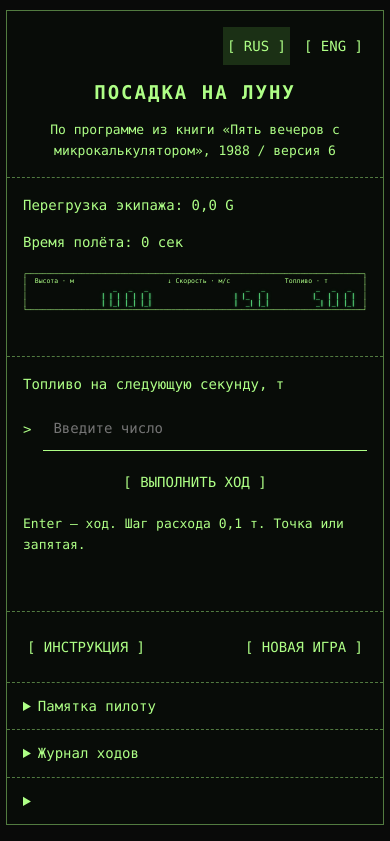
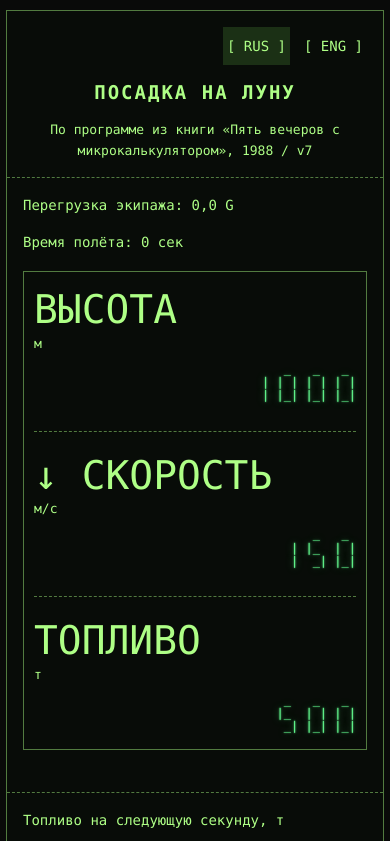
Before and after one commit to lyosh108-sudo/moon-landing, a plain HTML site: page index.html in a window 390 px wide. Shown: the top 841 px of the page. Drawn offline with Linux system fonts and the light colour scheme.

Commit message:
Improve mobile layout, shorten display animation.
Also removed test script button

```diff
--- a/index.html
+++ b/index.html
@@ -7,6 +7,7 @@
    Посадка на Луну
   </title>
   <style>
+
 :root {
   color-scheme: dark;
   --ink: #efbb69;
@@ -302,6 +303,41 @@ td,th {
   color: #ff9b8e;
 }
 
+@media (max-width: 600px) {
+  .screen.mobile-screen {
+    width: 100%;
+    border: 1px solid var(--line);
+    padding: 16px 10px;
+    font-size: 12px;
+    transform: none;
+  }
+
+  .mobile-instrument + .mobile-instrument {
+    margin-top: 28px;
+    border-top: 1px dashed var(--line);
+    padding-top: 22px;
+  }
+
+  .mobile-label {
+    font-size: 39.6px;
+    line-height: 1.1;
+    margin-bottom: 12px;
+    overflow-wrap: anywhere;
+  }
+
+  .mobile-unit {
+    display: block;
+    font-size: 13px;
+    margin-top: 5px;
+  }
+
+  .screen.mobile-screen pre {
+    text-align: right;
+  }
+
+}
+
+
   </style>
  </head>
  <body>
@@ -370,22 +406,15 @@ td,th {
     <p class="hint" id="loghint">
     </p>
    </details>
-   <details>
-    <summary id="testtitle">
-    </summary>
-    <button id="testbutton">
-    </button>
-    <p id="testresult" role="status">
-    </p>
-   </details>
   </main>
   <script>
+
 
 // Physical constants
 const G0=9.80665,
 FT=1/0.3048;
 
-// Simulation engine — original calculation order
+// Simulation engine
 class Game {
   constructor() {
     this.h=1000;
@@ -412,17 +441,17 @@ class Game {
       this.done=true;
       this.grade=Math.min(9, Math.floor(-this.h+Math.abs(this.v)+1));
     }
-    this.rows.push({
+    this.rows.push( {
       t:this.t, s, b, h:this.h, v:this.v, m:this.m, g:this.g
     }
     );
   }
 }
-
-// G-load markers and reference-flight verification
 function mark(g) {
   return g>9?' (Х!!!Х)':g>=6?' (!!!)':g>=3?' (!)':'';
 }
+
+// Internal reference-flight verification (not shown in the interface)
 function test() {
   let g=new Game();
   let n=0;
@@ -459,7 +488,7 @@ function test() {
 const strings= {
   ru: {
     title:'ПОСАДКА НА ЛУНУ',
-    subtitle:'По программе из книги «Пять вечеров с микрокалькулятором», 1988 / версия 6',
+    subtitle:'По программе из книги «Пять вечеров с микрокалькулятором», 1988 / v7',
     height:'Высота',
     down:'Скорость снижения',
     up:'Скорость подъёма',
@@ -518,7 +547,7 @@ const strings= {
   ,
   en: {
     title:'MOON LANDING',
-    subtitle:'Based on “Five Evenings with a Microcalculator”, 1988 / version 6',
+    subtitle:'Based on “Five Evenings with a Microcalculator”, 1988 / v7',
     height:'Altitude',
     down:'Descent speed',
     up:'Ascent speed',
@@ -575,17 +604,14 @@ const strings= {
     'Switching languages does not alter the flight. Distance is shown in feet and speed in ft/sec. Fuel always uses metric tonnes (t), not US or imperial tons.']
   }
 }
-
-// Application state and formatting
 let lang='ru',
 game=new Game(),
 errorKey='',
-testShown=false,
 busy=false,
 epoch=0,
 phase='result';
 const $=id=>document.getElementById(id);
-const f=(n, d=1)=>n.toLocaleString(lang==='ru'?'ru-RU':'en-US', {
+const f=(n, d=1)=>n.toLocaleString(lang==='ru'?'ru-RU':'en-US',  {
   minimumFractionDigits:d, maximumFractionDigits:d
 }
 );
@@ -596,7 +622,7 @@ function p(parent, text, cls='') {
   parent.append(e);
 }
 
-// Interface rendering
+// Desktop and mobile interface rendering
 function render() {
   const s=strings[lang],
   k=lang==='en'?FT:1;
@@ -604,7 +630,7 @@ function render() {
   document.title=s.title;
   $('rus').setAttribute('aria-pressed', String(lang==='ru'));
   $('eng').setAttribute('aria-pressed', String(lang==='en'));
-  for(const id of['title', 'subtitle', 'label', 'step', 'help', 'instructions', 'restart', 'manualtitle', 'logtitle', 'loghint', 'testtitle', 'testbutton'])$(id).textContent=s[id];
+  for(const id of['title', 'subtitle', 'label', 'step', 'help', 'instructions', 'restart', 'manualtitle', 'logtitle', 'loghint'])$(id).textContent=s[id];
   $('burn').placeholder=s.placeholder;
   $('error').textContent=errorKey?s[errorKey]:'';
   const ins=$('instruments');
@@ -627,6 +653,46 @@ function render() {
     screen.append(el);
     return el;
   }
+  const mobile=window.matchMedia('(max-width: 600px)').matches;
+  if(mobile) {
+    screen.classList.add('mobile-screen');
+    const names=[s.height,
+    lang==='ru'?'Скорость':'Speed',
+    s.fuel];
+    const units=[s.distance,
+    s.speed,
+    s.mass];
+    const values=[game.h*k,
+    game.v*k,
+    game.m];
+    const widths=[30,
+    26,
+    18];
+    for(let i=0; i<3; i++) {
+      const instrument=document.createElement('div');
+      instrument.className='mobile-instrument';
+      const label=document.createElement('div');
+      label.className='mobile-label';
+      if(i===1) {
+        const arrow=document.createElement('span');
+        arrow.textContent=game.v<0?'↑ ':game.v>0?'↓ ':'  ';
+        if(game.v<0)arrow.className='arrow-up';
+        label.append(arrow);
+      }
+      label.append(document.createTextNode(names[i].toUpperCase()));
+      const unit=document.createElement('span');
+      unit.className='mobile-unit';
+      unit.textContent=units[i];
+      label.append(unit);
+      const digits=document.createElement('pre');
+      digits.className='digits';
+      digits.textContent=segmentField(values[i], widths[i], phase==='all', i).join('\n');
+      digits.setAttribute('aria-label', names[i]+': '+f(values[i])+' '+units[i]);
+      instrument.append(label, digits);
+      screen.append(instrument);
+    }
+  }
+  else {
     line('┌'+'─'.repeat(86)+'┐');
     const widths=[30,
     26,
@@ -651,6 +717,7 @@ function render() {
       el.append(digits, document.createTextNode('  │'));
     }
     line('└'+'─'.repeat(86)+'┘');
+  }
   wrap.append(screen);
   ins.append(wrap);
   const status=document.createElement('div');
@@ -660,7 +727,7 @@ function render() {
   $('step').disabled=busy;
   $('burn').disabled=busy;
   requestAnimationFrame(()=> {
-    if(!screen.isConnected)return; const scale=Math.min(1, wrap.clientWidth/screen.offsetWidth); screen.style.transform='scale('+scale+')'; wrap.style.height=screen.offsetHeight*scale+'px';
+    if(mobile||!screen.isConnected)return; const scale=Math.min(1, wrap.clientWidth/screen.offsetWidth); screen.style.transform='scale('+scale+')'; wrap.style.height=screen.offsetHeight*scale+'px';
   }
   );
   $('inputpanel').hidden=game.done||game.m===0;
@@ -692,10 +759,9 @@ function render() {
     }
     $('log').append(tr);
   }
-  if(testShown)$('testresult').textContent=(test()?'OK':'ERROR')+(lang==='ru'?': 19/19 высот; оценка 3,1111111; топливо 82 т; 22 сек.':': 19/19 altitudes; rating 3.1111111; fuel 82 t; 22 sec.');
 }
 
-// Text-only seven-segment display
+// Text-only segmented digits
 const glyph= {
   '0':[' _ ',
   '| |',
@@ -745,9 +811,9 @@ function segmentField(value, width, all, index) {
   return lines.map(x=>x.length>width?'ERR'.padStart(width):x.padStart(width));
 }
 
-// Automatic engine-off flight
+// Compressed automatic flight
 function coastTargets(n) {
-  if(n<=4)return Array.from({
+  if(n<=4)return Array.from( {
     length:n
   }
   , (_, i)=>i+1);
@@ -770,20 +836,20 @@ function coastCount(source) {
   return n;
 }
 
-// Display animation and turn sequencing
+// Display animation: three phases of 333 ms
 const delay=ms=>new Promise(resolve=>setTimeout(resolve, ms));
 async function animateTo(target, id) {
   phase='off';
   render();
-  await delay(500);
+  await delay(333);
   if(id!==epoch)return false;
   phase='all';
   render();
-  await delay(500);
+  await delay(333);
   if(id!==epoch)return false;
   phase='off';
   render();
-  await delay(500);
+  await delay(333);
   if(id!==epoch)return false;
   game=target;
   phase='result';
@@ -822,7 +888,7 @@ async function runTurn(n) {
   if(!game.done)$('burn').focus();
 }
 
-// Input and interface event handlers
+// Input and interface events
 $('form').onsubmit=e=> {
   e.preventDefault();
   if(game.done||busy)return;
@@ -872,18 +938,14 @@ $('eng').onclick=()=> {
 ;
 $('instructions').onclick=()=> {
   $('manual').open=!$('manual').open;
-  if($('manual').open)$('manual').scrollIntoView({
+  if($('manual').open)$('manual').scrollIntoView( {
     behavior:'smooth', block:'nearest'
   }
   );
 }
 ;
-$('testbutton').onclick=()=> {
-  testShown=true;
 render();
-}
-;
-render();
+
   </script>
  </body>
 </html>
```
Lines whose indentation alone changed are shown as unchanged.
